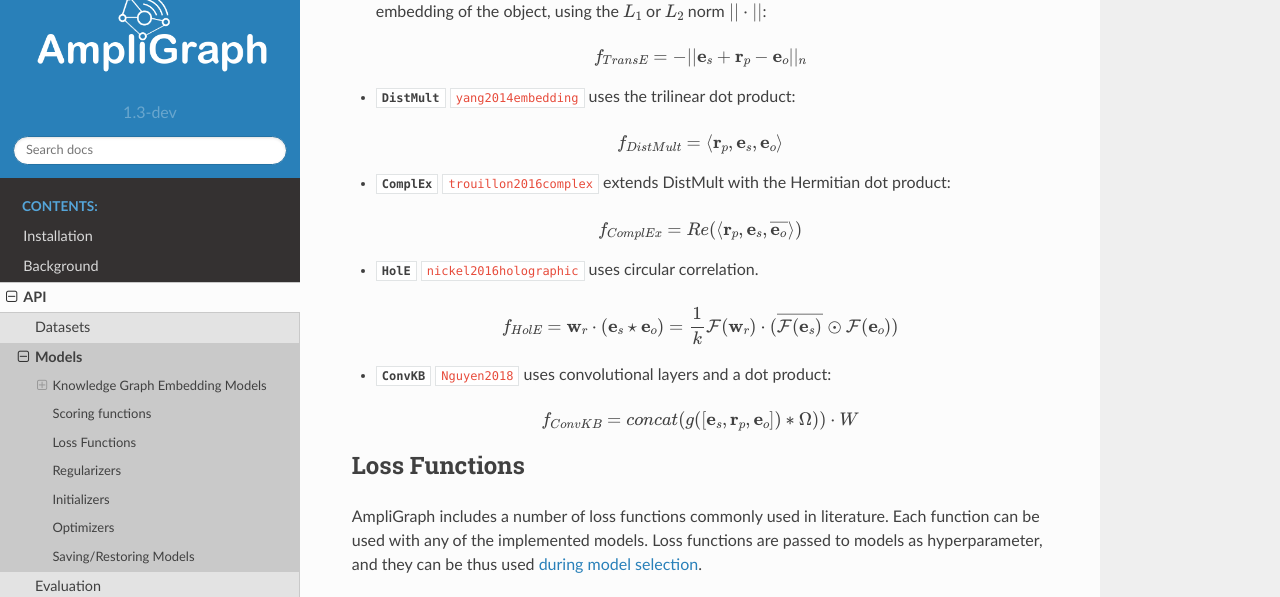
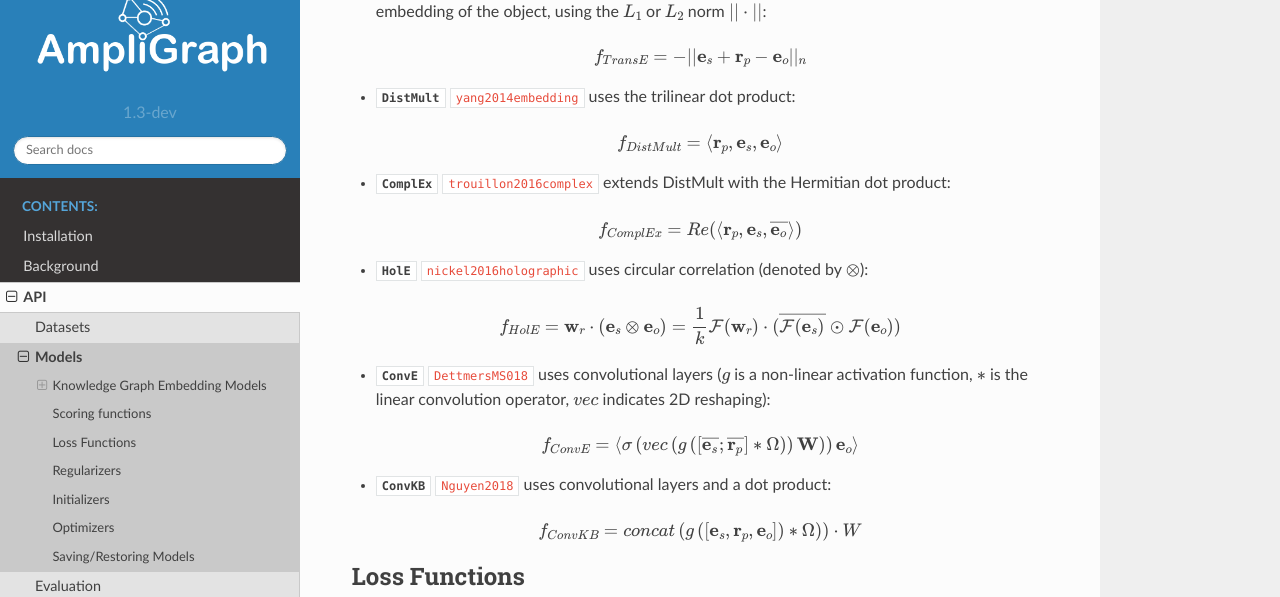
Before and after one commit to Accenture/AmpliGraph, a Sphinx documentation site: the page built from docs/ampligraph.latent_features.rst, in a window 1280 px wide and 900 px high, scrolled down 1223 px, cut to the strip 0-597 px from the top of the window. Built offline with Sphinx 7.4.7 and the Read the Docs theme 2.0.0, drawn with Linux system fonts in a browser that asks for light colours; cross-references to code outside the pages are shown as plain code; the version number is read from the project's files by our own code.

Commit message:
Added ConvE rst source. Tweaked f_convE equation, added ConvE bib reference. Fixed results table formatting

```diff
--- a/docs/ampligraph.latent_features.rst
+++ b/docs/ampligraph.latent_features.rst
@@ -18,6 +18,7 @@ Knowledge Graph Embedding Models
     DistMult
     ComplEx
     HolE
+    ConvE
     ConvKB
 
 Anatomy of a Model
@@ -74,16 +75,23 @@ and object of a triple :math:`t=(s,p,o)` according to different intuitions:
 .. math::
     f_{ComplEx}=Re(\langle \mathbf{r}_p, \mathbf{e}_s, \overline{\mathbf{e}_o}  \rangle)
 
-+ :class:`HolE` :cite:`nickel2016holographic` uses circular correlation.
++ :class:`HolE` :cite:`nickel2016holographic` uses circular correlation (denoted by :math:`\otimes`):
 
 .. math::
-    f_{HolE}=\mathbf{w}_r \cdot (\mathbf{e}_s \star \mathbf{e}_o) = \frac{1}{k}\mathcal{F}(\mathbf{w}_r)\cdot( \overline{\mathcal{F}(\mathbf{e}_s)} \odot \mathcal{F}(\mathbf{e}_o))
+    f_{HolE}=\mathbf{w}_r \cdot (\mathbf{e}_s \otimes \mathbf{e}_o) = \frac{1}{k}\mathcal{F}(\mathbf{w}_r)\cdot( \overline{\mathcal{F}(\mathbf{e}_s)} \odot \mathcal{F}(\mathbf{e}_o))
+
++ :class:`ConvE` :cite:`DettmersMS018` uses convolutional layers (:math:`g` is a non-linear activation function, :math:`\ast` is the linear convolution operator, :math:`vec` indicates 2D reshaping):
+
+.. math::
+
+    f_{ConvE} =  \langle \sigma \, (vec \, ( g \, ([ \overline{\mathbf{e}_s} ; \overline{\mathbf{r}_p} ] \ast \Omega )) \, \mathbf{W} )) \, \mathbf{e}_o\rangle
+
 
 + :class:`ConvKB` :cite:`Nguyen2018` uses convolutional layers and a dot product:
 
 .. math::
 
-    f_{ConvKB}= concat(g([\mathbf{e}_s, \mathbf{r}_p, \mathbf{e}_o]) * \Omega)) \cdot W
+    f_{ConvKB}= concat \,(g \, ([\mathbf{e}_s, \mathbf{r}_p, \mathbf{e}_o]) * \Omega)) \cdot W
 
 
 .. _loss:
--- a/docs/experiments.rst
+++ b/docs/experiments.rst
@@ -91,7 +91,7 @@ FB15K-237
                                                          seed: 0;
                                                          batches_count: 300;
 
-  ConvE    1060     0.26   0.19     0.28     0.38       k: 200;
+  ConvE    1060     0.26   0.19     0.28     0.38        k: 200;
                                                          epochs: 4000;
                                                          loss: bce;
                                                          loss_params: {label_smoothing=0.1}
@@ -109,7 +109,7 @@ FB15K-237
                                                          seed: 0;
                                                          batches_count: 100;
 
-  ConvE*     234      0.32   0.23     0.35     0.50       k: 200;
+  ConvE*     234      0.32   0.23     0.35     0.50      k: 200;
                                                          epochs: 4000;
                                                          loss: bce;
                                                          loss_params: {label_smoothing=0.1}
--- a/docs/references.bib
+++ b/docs/references.bib
@@ -1,3 +1,6 @@
+
+
+
 @inproceedings{bordes2013translating,
   title={Translating embeddings for modeling multi-relational data},
   author={Bordes, Antoine and Usunier, Nicolas and Garcia-Duran, Alberto and Weston, Jason and Yakhnenko, Oksana},
```
Also changed, not shown: docs/generated/ampligraph.latent_features.ConvE.rst (added, +28 -0 lines), 2 other files.
